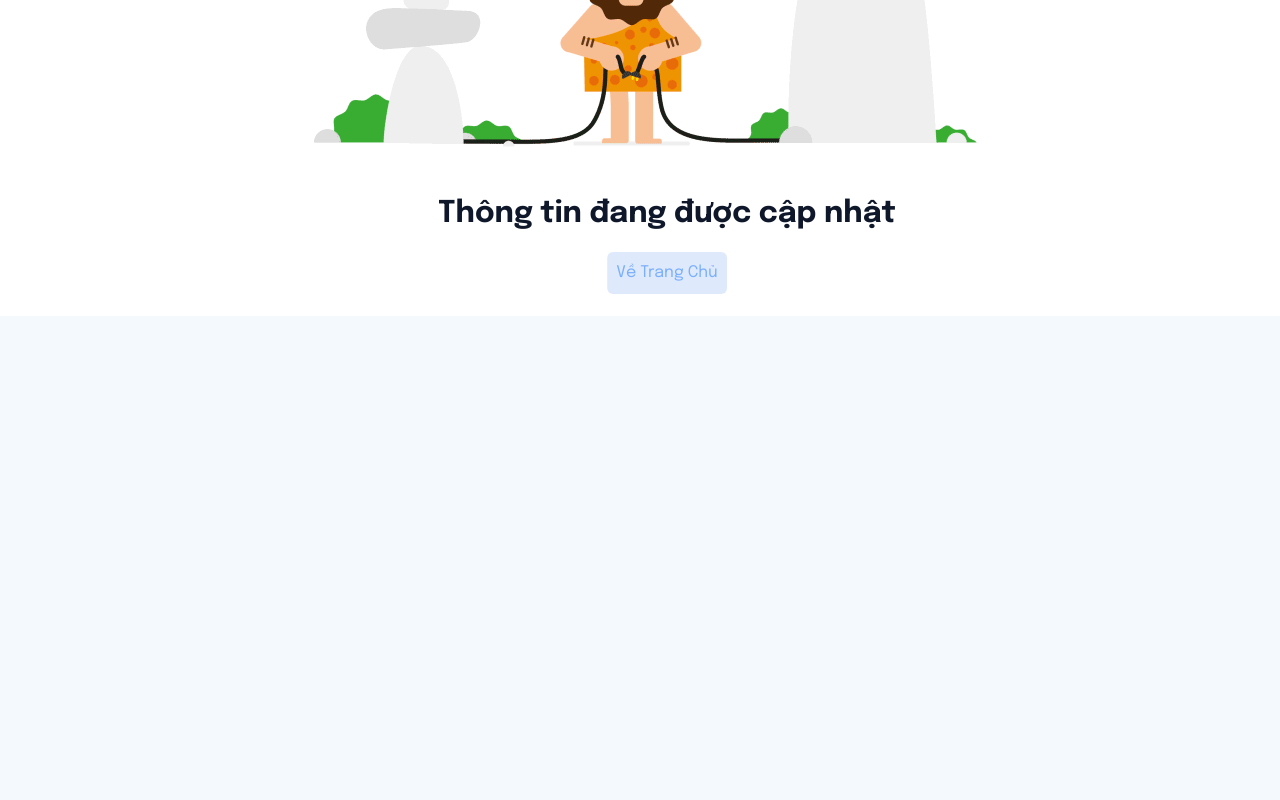
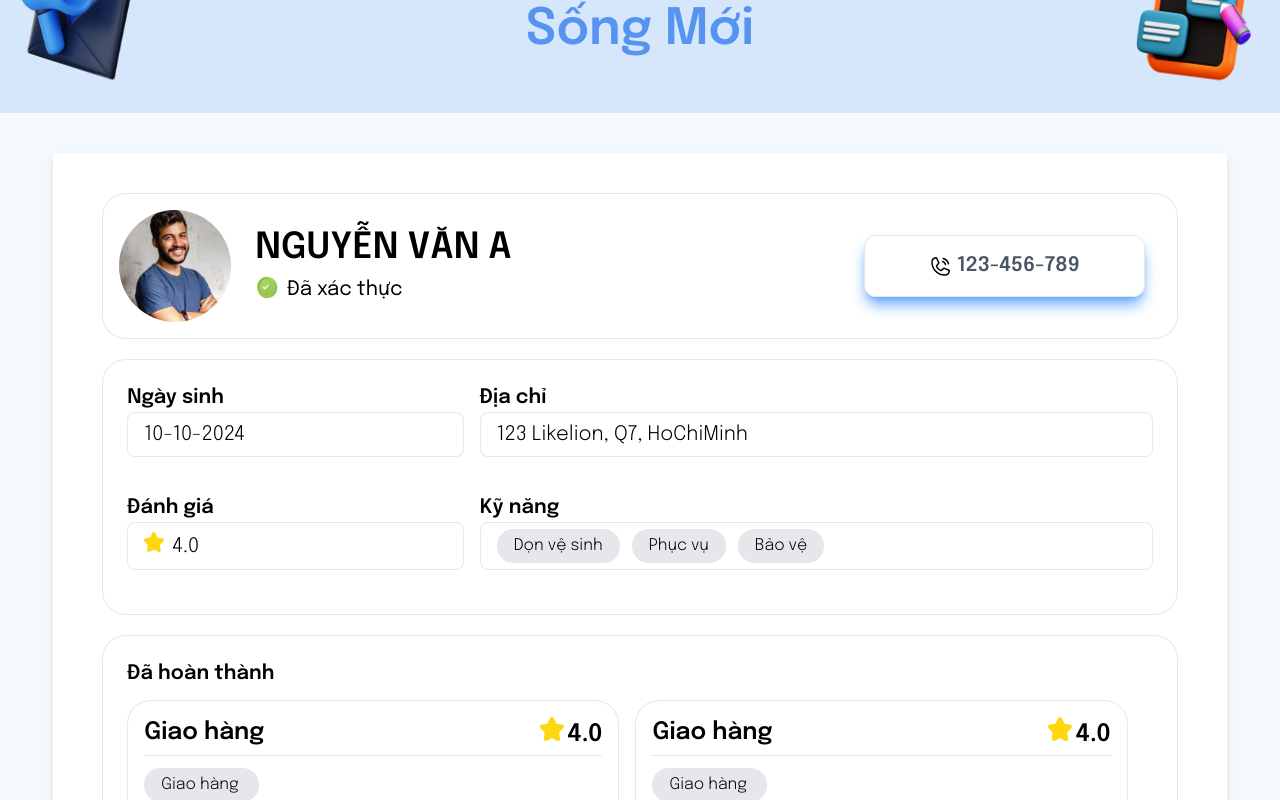
Before and after one commit to LamPhuongZ/FE-Hackathon-TypeScript, a React (Vite) app: page /detail-worker in a window 1280 px wide. Before the commit this address had no page. Shown: the part 300-1100 px from the top of the page. Before the commit the page ends 800 px from the top, so only its background shows below. Built offline with nearby package versions, Linux system fonts and the light colour scheme; a small style sheet from the web is missing.

Commit message:
submit: detail_worker

```diff
--- a/src/main.tsx
+++ b/src/main.tsx
@@ -14,6 +14,8 @@ const NotFoundPage = lazy(() => import("./pages/NotFoundPage"));
 const LandingPage = lazy(() => import("./pages/LandingPage"));
 const ListWorkerPage = lazy(() => import("./pages/ListWorkerPage"));
 const ListJobPage = lazy(() => import("./pages/ListJobPage"));
+const DetailWorkerPage = lazy(() => import("./pages/DetailWorkerPage"));
+
 
 const root = ReactDOM.createRoot(
   document.getElementById("root") as HTMLElement
@@ -29,6 +31,7 @@ root.render(
               <Route path="/list-job" element={<ListJobPage/>} />
               <Route path="/landing-page" element={<LandingPage />} />
               <Route path="/list-worker" element={<ListWorkerPage />} />
+              <Route path="/detail-worker" element={<DetailWorkerPage />} />
             </Route>
 
             <Route path="*" element={<NotFoundPage />} />
--- /dev/null
+++ b/src/pages/DetailWorkerPage/detailWorkerPage.scss
@@ -0,0 +1,3 @@
+.page-detail-worker{
+    box-shadow: 0 4px 8px rgba(0, 0, 0, 0.1);
+}
--- /dev/null
+++ b/src/pages/DetailWorkerPage/index.tsx
@@ -0,0 +1,200 @@
+import "../../pages/DetailWorkerPage/detailWorkerPage.scss";
+import Ava from "../../assets/images/ava.jpg";
+import Card from "../../components/card";
+import Star from "../../assets/icons/star.svg"
+import Address from "../../assets/icons/icon-red-address.svg"
+import Calendar from "../../assets/icons/calendar.svg"
+import Button from "../../components/button/Button";
+import Checked from "../../assets/images/checked.png";
+import Phone from "../../assets/icons/phone.svg";
+
+export default function DetailWorkerPage() {
+  return (
+    <div className="page-detail-worker w-11/12 bg-white	m-auto mt-10 mb-32">
+      <div className="content-detail-worker w-11/12 m-auto pt-10 pb-10 flex flex-col gap-5">
+        <Card
+          width="100%"
+          height="100%"
+          padding="16px"
+          border="1px solid #d5d5d5"
+          borderRadius="24px"
+        >
+          <div className="flex flex-row items-center gap-6">
+            <div className="col1 w-28 h-28 overflow-hidden rounded-full">
+              <img
+                src={Ava}
+                alt="Ảnh đại diện"
+                className="w-full h-full object-cover"
+              />
+            </div>
+            <div className="col2 flex flex-col gap-2">
+              <h1 className="font-semibold text-4xl">NGUYỄN VĂN A</h1>
+              <div className="flex flex-row gap-2">
+                <img src={Checked} alt="Đã xác thực" className="w-6 h-6" />
+                <p className="font-normal text-xl">Đã xác thực</p>
+              </div>
+            </div>
+            <div className="col3 ml-auto mr-4 flex gap-1 px-16 py-4 border rounded-xl shadow-lg shadow-blue-400 cursor-pointer">
+              <img src={Phone} alt="Điện thoại" />
+              <p className="text-xl font-semibold text-gray-600 ">
+                123-456-789
+              </p>
+            </div>
+          </div>
+        </Card>
+        <Card
+          width="100%"
+          height="100%"
+          padding="24px"
+          border="1px solid #d5d5d5"
+          borderRadius="24px"
+        >
+          <div className="flex flex-col gap-5">
+            <div className="row1 flex gap-4">
+              <div className="w-1/3">
+                <h3 className="font-semibold text-xl">Ngày sinh</h3>
+                <Card width="100%" height="50%">
+                  <p className="font-light text-xl">10-10-2024</p>
+                </Card>
+              </div>
+              <div className="w-2/3">
+                <h3 className="font-semibold text-xl">Địa chỉ</h3>
+                <Card width="100%" height="50%">
+                  <p className="font-light text-xl">
+                    123 Likelion, Q7, HoChiMinh
+                  </p>
+                </Card>
+              </div>
+            </div>
+            <div className="row2 flex gap-4">
+              <div className="w-1/3">
+                <h3 className="font-semibold text-xl">Đánh giá</h3>
+                <Card width="100%" height="50%">
+                  <div className="flex flex-row gap-2 items-baseline">
+                    <img src={Star} alt="Đánh giá" className="w-5 h-5" />
+                    <p className="font-light text-xl">4.0</p>
+                  </div>
+                </Card>
+              </div>
+              <div className="w-2/3">
+                <h3 className="font-semibold text-xl">Kỹ năng</h3>
+                <Card width="100%" height="50%">
+                  <div className="flex flex-row gap-3">
+                    <p className="font-light text-base px-4 py-1 border bg-gray-200 rounded-2xl">
+                      Dọn vệ sinh
+                    </p>
+                    <p className="font-light text-base px-4 py-1 border bg-gray-200 rounded-2xl">
+                      Phục vụ
+                    </p>
+                    <p className="font-light text-base px-4 py-1 border bg-gray-200 rounded-2xl">
+                      Bảo vệ
+                    </p>
+                  </div>
+                </Card>
+              </div>
+            </div>
+          </div>
+        </Card>
+        <Card
+          width="100%"
+          height="100%"
+          padding="24px"
+          border="1px solid #d5d5d5"
+          borderRadius="24px"
+        >
+          <h3 className="font-semibold text-xl mb-3">Đã hoàn thành</h3>
+          <div className="flex flex-row gap-4 flex-wrap">
+            <Card
+              width="48%"
+              height="100%"
+              padding="16px"
+              border="1px solid #d5d5d5"
+              borderRadius="24px"
+            >
+              <div className="title-job flex justify-between">
+                <h1 className="font-semibold text-2xl">Giao hàng</h1>
+                <div className="rate-job flex flex-row gap-1 items-baseline">
+                  <img src={Star} alt="Đánh giá" className="w-6 h-6" />
+                  <p className="font-semibold text-2xl">4.0</p>
+                </div>
+              </div>
+              <hr className="my-1" />
+              <div className="content-job flex flex-col mt-2">
+                <p className="font-light text-base px-4 py-1 border bg-gray-200 rounded-2xl w-1/4 mb-2">
+                  Giao hàng
+                </p>
+                <div className="flex flex-row gap-2 items-baseline">
+                  <img src={Address} alt="" className="w-4 h-4"/>
+                  <p className="mb-1">Phường 5, Quận 5</p>
+                </div>
+                <div className="flex flex-row gap-1 items-baseline">
+                  <img src={Calendar} alt="" className="w-4 h-4"/>
+                  <p>10/10/2024-11/10/2024</p>
+                </div>
+              </div>
+            </Card>
+           <Card
+              width="48%"
+              height="100%"
+              padding="16px"
+              border="1px solid #d5d5d5"
+              borderRadius="24px"
+            >
+              <div className="title-job flex justify-between">
+                <h1 className="font-semibold text-2xl">Giao hàng</h1>
+                <div className="rate-job flex flex-row gap-1 items-baseline">
+                  <img src={Star} alt="Đánh giá" className="w-6 h-6" />
+                  <p className="font-semibold text-2xl">4.0</p>
+                </div>
+              </div>
+              <hr className="my-1" />
+              <div className="content-job flex flex-col mt-2">
+                <p className="font-light text-base px-4 py-1 border bg-gray-200 rounded-2xl w-1/4 mb-2">
+                  Giao hàng
+                </p>
+                <div className="flex flex-row gap-2 items-baseline">
+                  <img src={Address} alt="" className="w-4 h-4"/>
+                  <p className="mb-1">Phường 5, Quận 5</p>
+                </div>
+                <div className="flex flex-row gap-1 items-baseline">
+                  <img src={Calendar} alt="" className="w-4 h-4"/>
+                  <p>10/10/2024-11/10/2024</p>
+                </div>
+              </div>
+            </Card>
+            <Card
+              width="48%"
+              height="100%"
+              padding="16px"
+              border="1px solid #d5d5d5"
+              borderRadius="24px"
+            >
+              <div className="title-job flex justify-between">
+                <h1 className="font-semibold text-2xl">Giao hàng</h1>
+                <div className="rate-job flex flex-row gap-1 items-baseline">
+                  <img src={Star} alt="Đánh giá" className="w-6 h-6" />
+                  <p className="font-semibold text-2xl">4.0</p>
+                </div>
+              </div>
+              <hr className="my-1" />
+              <div className="content-job flex flex-col mt-2">
+                <p className="font-light text-base px-4 py-1 border bg-gray-200 rounded-2xl w-1/4 mb-2">
+                  Giao hàng
+                </p>
+                <div className="flex flex-row gap-2 items-baseline">
+                  <img src={Address} alt="" className="w-4 h-4"/>
+                  <p className="mb-1">Phường 5, Quận 5</p>
+                </div>
+                <div className="flex flex-row gap-1 items-baseline">
+                  <img src={Calendar} alt="" className="w-4 h-4"/>
+                  <p>10/10/2024-11/10/2024</p>
+                </div>
+              </div>
+            </Card>
+          </div>
+        </Card>
+        <Button className="w-2/4 m-auto">Chọn ứng viên</Button>
+      </div>
+    </div>
+  );
+}
```
Also changed, not shown: src/assets/icons/calendar.svg (added).
